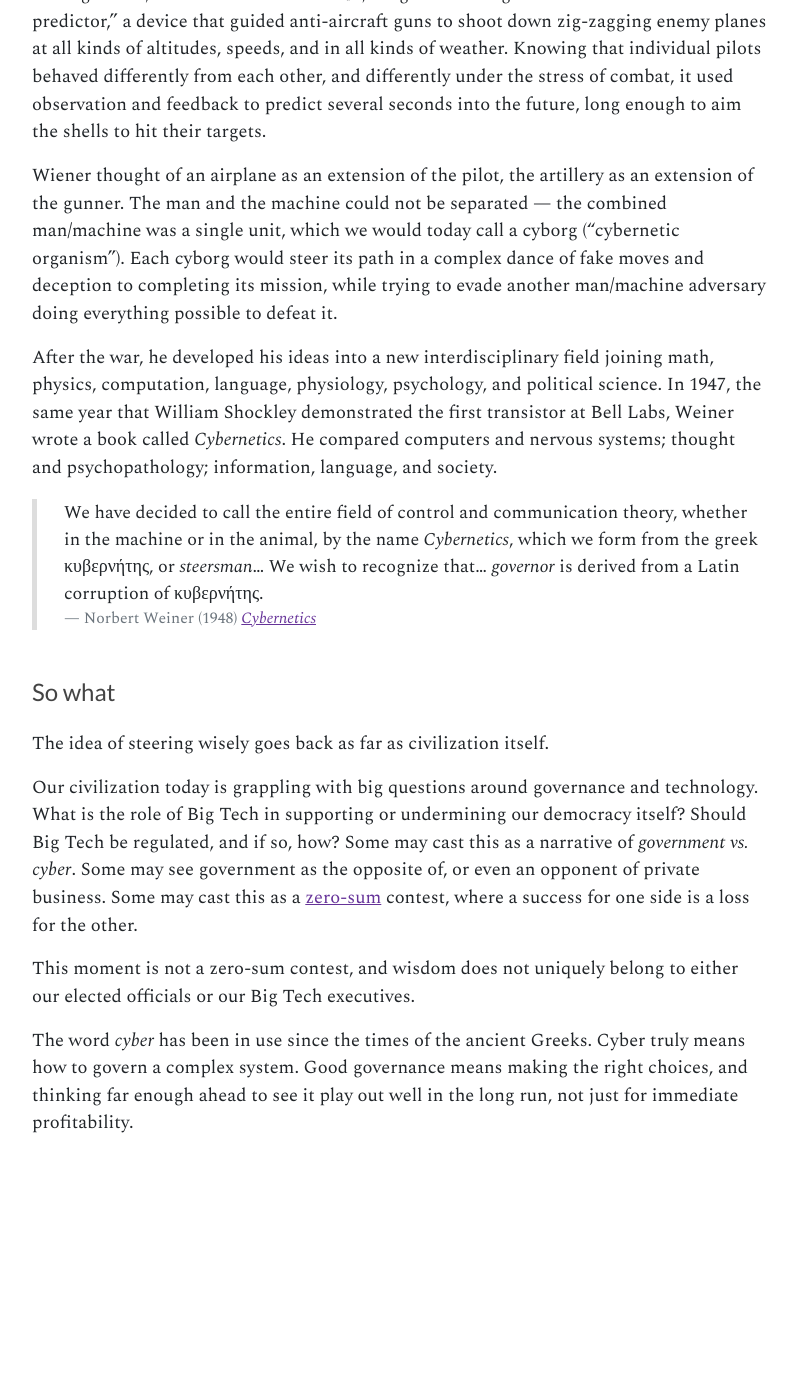
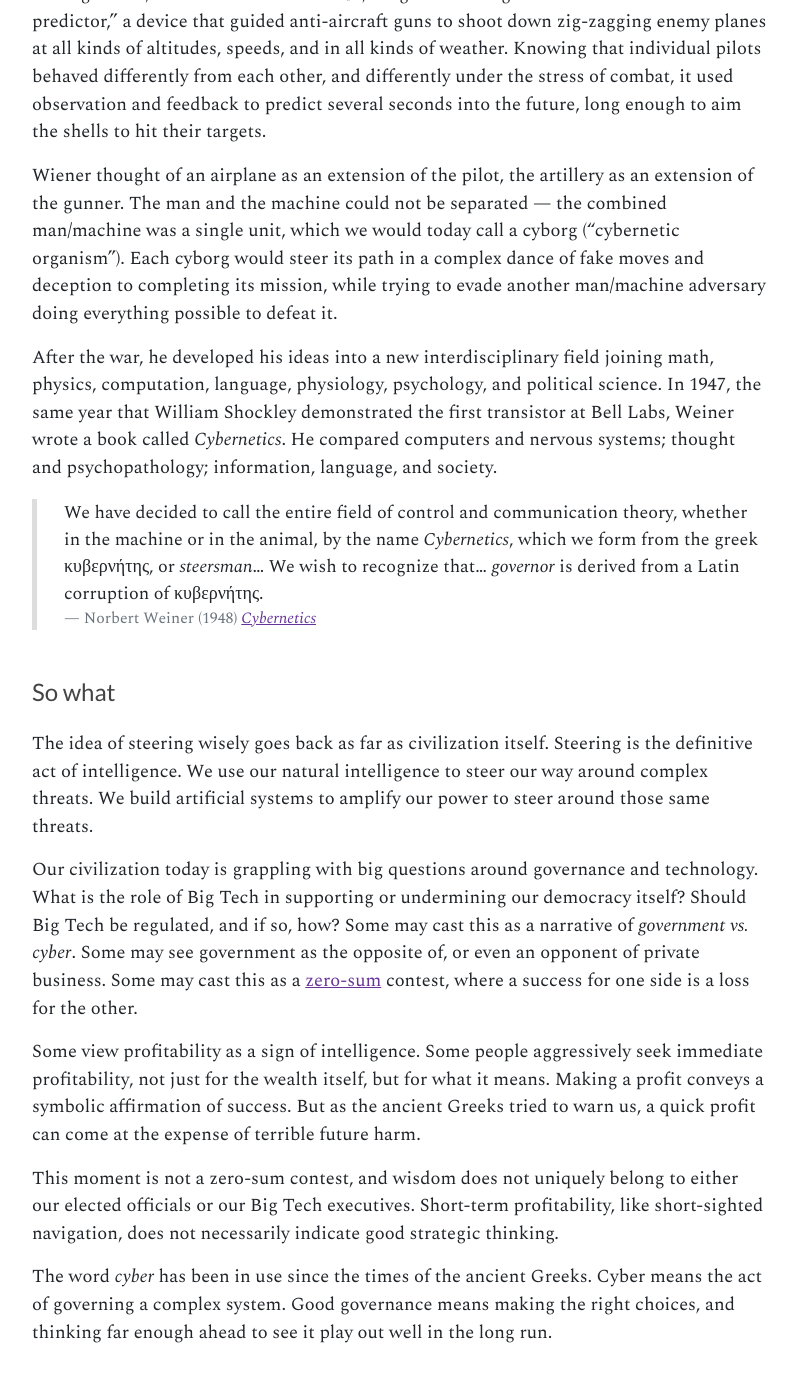
Before and after one commit to straz/artificialtrust, a Jekyll site: the page built from _articles/cyber.md, in a window 1280 px wide and 1400 px high, scrolled down 2813 px. Shown: the top 1382 px of the window, without its empty margins (145-943 px from the left). Built offline with Jekyll 4.4.1, drawn with Linux system fonts in a browser that asks for light colours; nearby versions of some CDN libraries; before the commit the page ends 4004 px from its top, so only the background shows below that.

Commit message:
tweak cyber

```diff
--- a/_articles/cyber.md
+++ b/_articles/cyber.md
@@ -145,6 +145,10 @@ We wish to recognize that... *governor* is derived from a Latin corruption of κ
 ### So what
 
 The idea of steering wisely goes back as far as civilization itself.
+Steering is the definitive act of intelligence. We use our natural
+intelligence to steer our way around complex threats. We build
+artificial systems to amplify our power to steer around those same
+threats.
 
 Our civilization today is grappling with big questions around
 governance and technology.  What is the role of Big Tech in supporting
@@ -155,11 +159,18 @@ opponent of private business. Some may cast this as a
 [zero-sum](zerosum) contest, where a success for one side is a loss
 for the other.
 
+Some view profitability as a sign of intelligence. Some people
+aggressively seek immediate profitability, not just for the wealth
+itself, but for what it means. Making a profit conveys a symbolic
+affirmation of success. But as the ancient Greeks tried to warn us, a
+quick profit can come at the expense of terrible future harm.
+
 This moment is not a zero-sum contest, and wisdom does not uniquely
 belong to either our elected officials or our Big Tech executives.
+Short-term profitability, like short-sighted navigation, does not
+necessarily indicate good strategic thinking.
 
 The word *cyber* has been in use since the times of the ancient
-Greeks.  Cyber truly means how to govern a complex system.  Good
+Greeks.  Cyber means the act of governing a complex system.  Good
 governance means making the right choices, and thinking far enough
-ahead to see it play out well in the long run, not just for immediate
-profitability.
+ahead to see it play out well in the long run.
```
